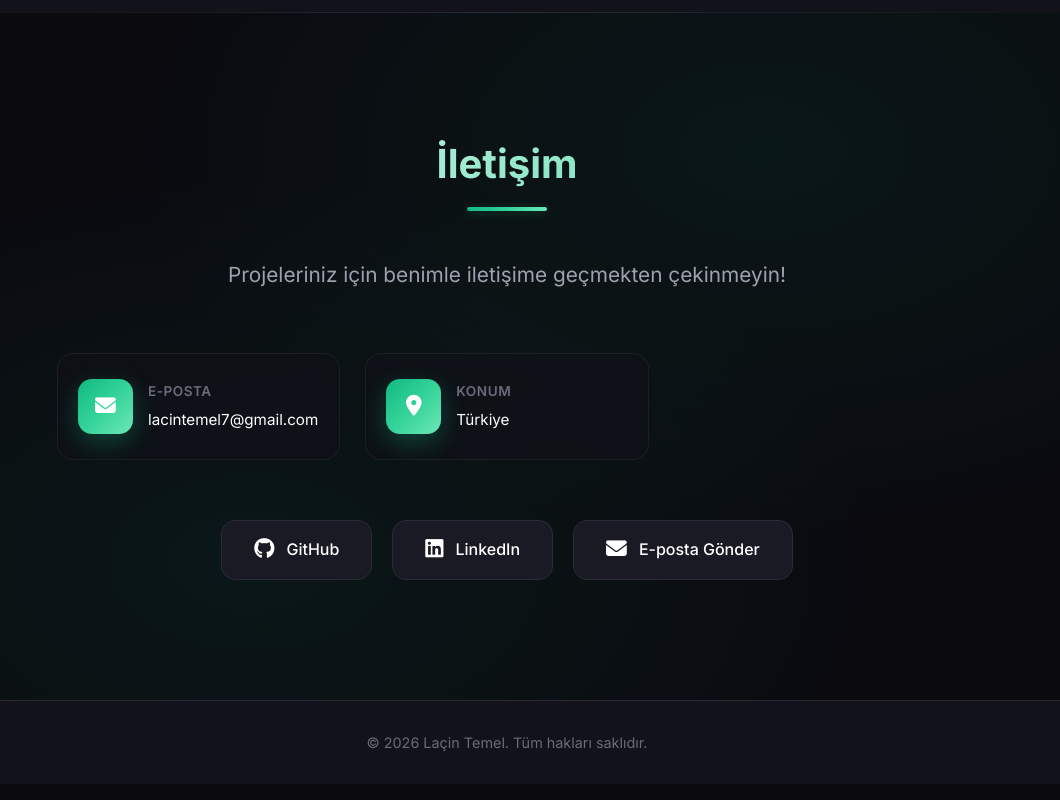
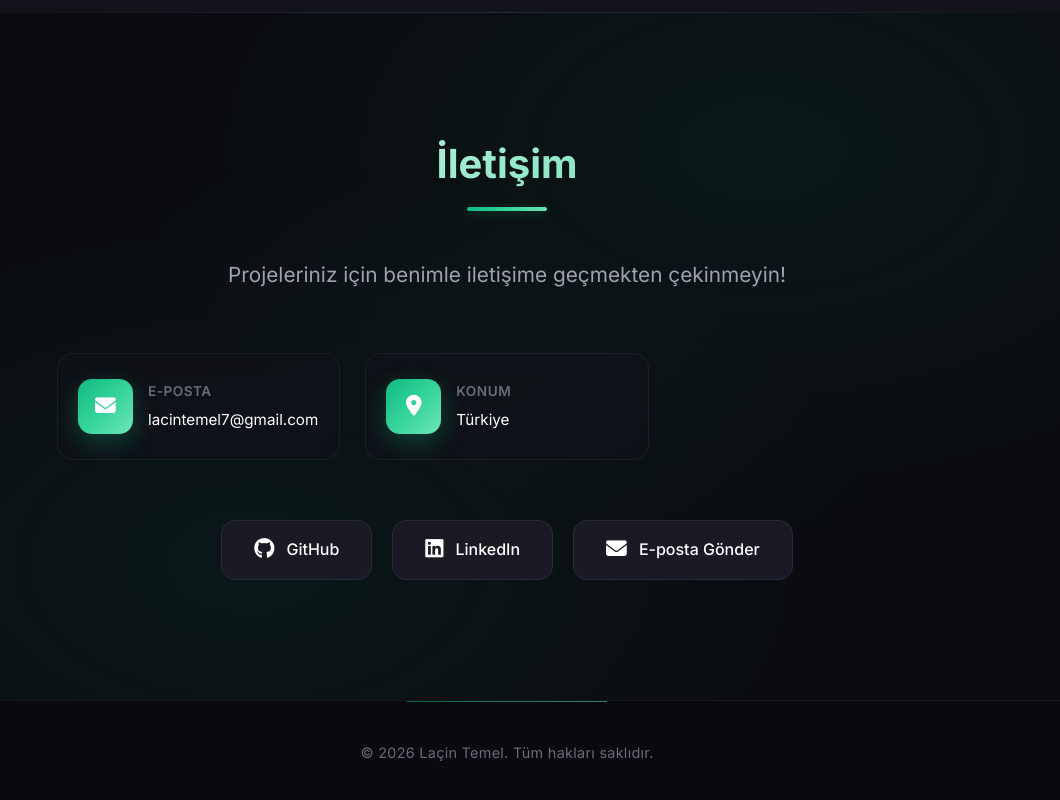
Before and after one commit to lacintemel/portfolio-react, a React (Create React App) app: page / in a window 1280 px wide. Shown: the part 6084-6884 px from the top of the page, without its empty margins (133-1193 px from the left). Built offline with nearby package versions, Linux system fonts and the light colour scheme.

Commit message:
feat: add Kazıkmı.com project support with AI scoring logic and update UI styles

```diff
--- a/src/styles/Footer.css
+++ b/src/styles/Footer.css
@@ -1,11 +1,36 @@
 .footer {
-  padding: 30px 0;
-  background: var(--bg-secondary);
-  border-top: 1px solid var(--border-color);
+  padding: 40px 0;
+  background: rgba(10, 10, 15, 0.9);
+  border-top: 1px solid rgba(255, 255, 255, 0.06);
   text-align: center;
+  position: relative;
+}
+
+.footer::before {
+  content: '';
+  position: absolute;
+  top: 0;
+  left: 50%;
+  transform: translateX(-50%);
+  width: 200px;
+  height: 1px;
+  background: var(--accent-gradient);
+  opacity: 0.5;
 }
 
 .footer p {
   color: var(--text-muted);
   font-size: 0.9rem;
+  letter-spacing: 0.3px;
 }
+
+.footer-heart {
+  color: var(--accent-primary);
+  display: inline-block;
+  animation: heartbeat 1.5s ease infinite;
+}
+
+@keyframes heartbeat {
+  0%, 100% { transform: scale(1); }
+  50% { transform: scale(1.15); }
+}
```
